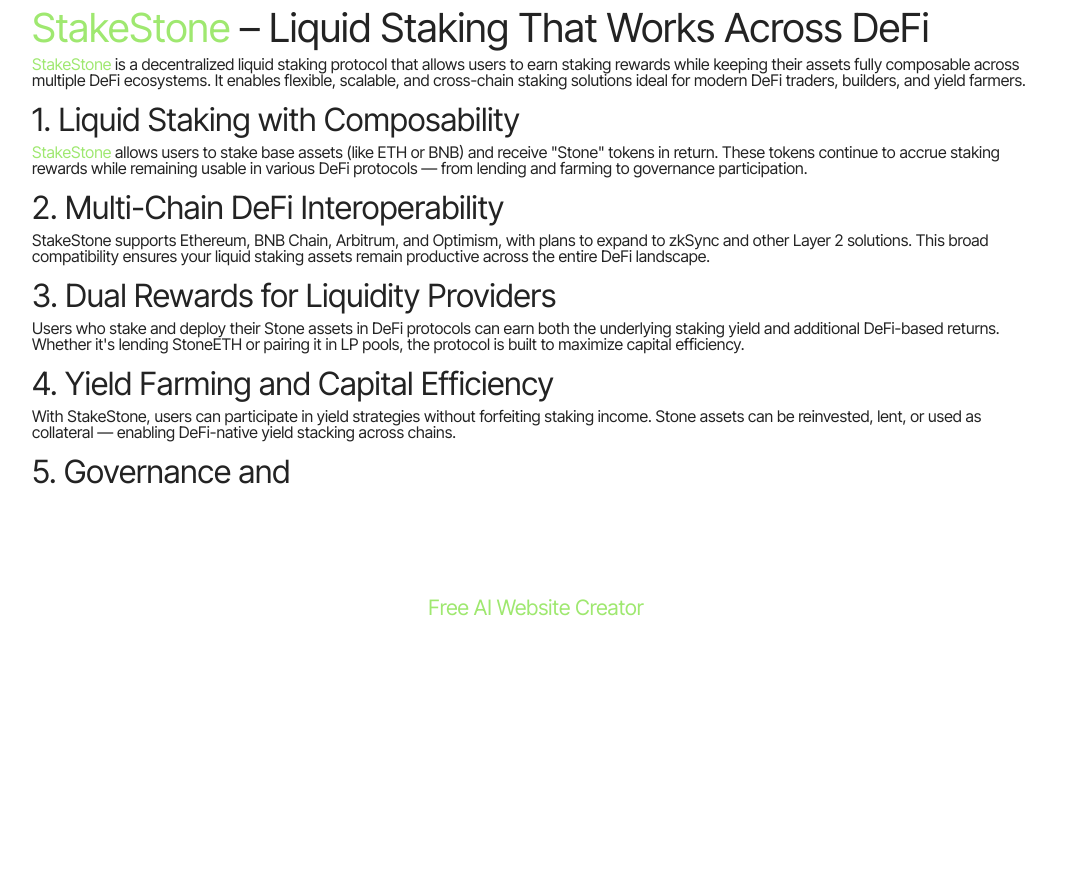
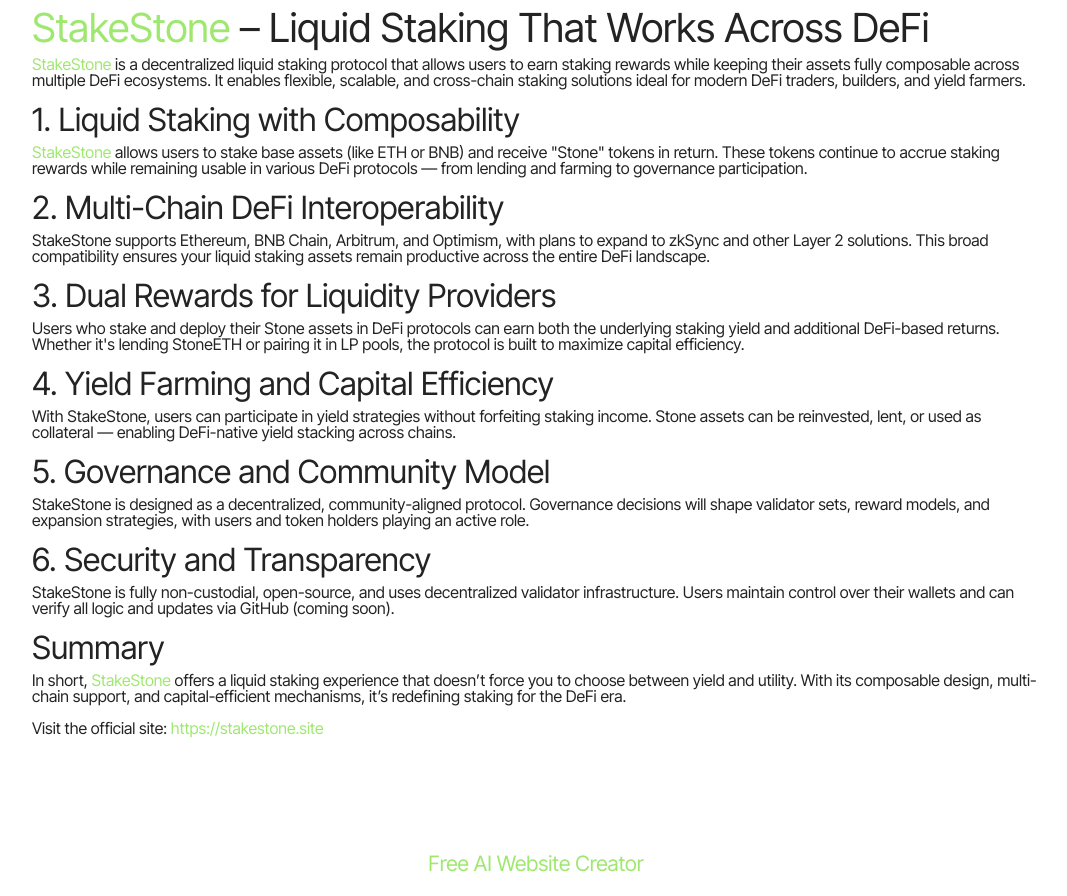
Before and after one commit to StakeStone-Site/StakeStone-Site.github.io, a plain HTML site: page index.html in a window 1280 px wide. Shown: the part 896-1792 px from the top of the page, without its empty margins (104-1171 px from the left). Before the commit the page ends 1536 px from the top, so only its background shows below. Drawn offline with Linux system fonts and the light colour scheme.

Commit message:
Update index.html

```diff
--- a/index.html
+++ b/index.html
@@ -82,7 +82,27 @@
       With StakeStone, users can participate in yield strategies without forfeiting staking income. Stone assets can be reinvested, lent, or used as collateral — enabling DeFi-native yield stacking across chains.
     </p>
 
-    <h2>5. Governance and
+    <h2>5. Governance and Community Model</h2>
+    <p>
+      StakeStone is designed as a decentralized, community-aligned protocol. Governance decisions will shape validator sets, reward models, and expansion strategies, with users and token holders playing an active role.
+    </p>
+
+    <h2>6. Security and Transparency</h2>
+    <p>
+      StakeStone is fully non-custodial, open-source, and uses decentralized validator infrastructure. Users maintain control over their wallets and can verify all logic and updates via GitHub (coming soon).
+    </p>
+
+    <h2>Summary</h2>
+    <p>
+      In short, <a href="https://stakestone.site" class="text-primary">StakeStone</a> offers a liquid staking experience that doesn’t force you to choose between yield and utility. With its composable design, multi-chain support, and capital-efficient mechanisms, it’s redefining staking for the DeFi era.
+    </p>
+
+    <p>
+      Visit the official site: <a href="https://stakestone.site" target="_blank">https://stakestone.site</a>
+    </p>
+  </main>
+</body>
+</html>
 
 
 </div></div></div></section><section class="display-7" style="padding: 0;align-items: center;justify-content: center;flex-wrap: wrap;    align-content: center;display: flex;position: relative;height: 4rem;"><a href="https://mobiri.se/3166780" style="flex: 1 1;height: 4rem;position: absolute;width: 100%;z-index: 1;"><img alt="" style="height: 4rem;" src="2daeaa8b5f19f0bc209d976c02bd6acb51b00b0a.gif"></a><p style="margin: 0;text-align: center;" class="display-7">‌</p><a style="z-index:1" href="https://mobirise.com/builder/ai-website-creator.html">Free AI Website Creator</a></section>
```
